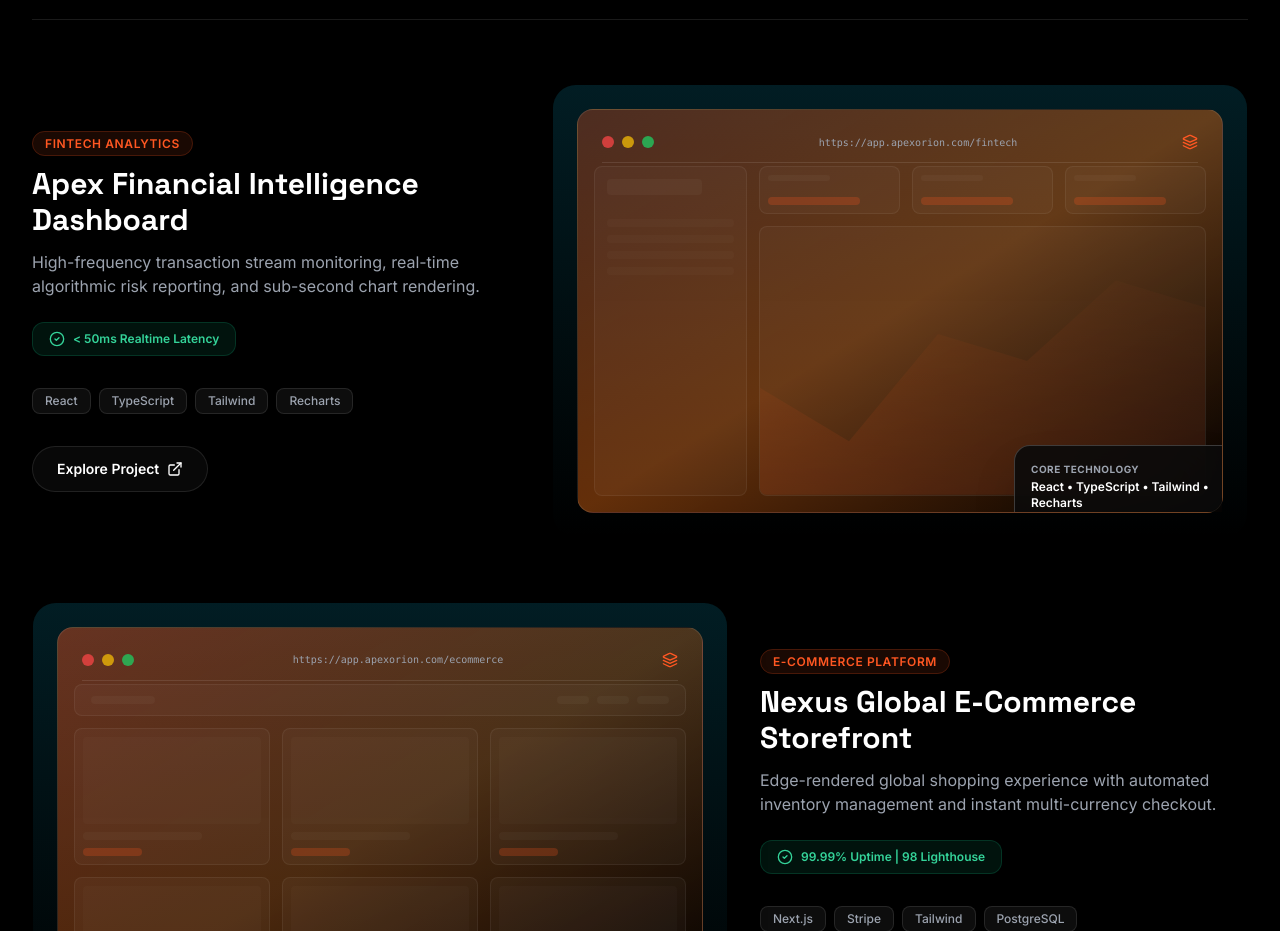
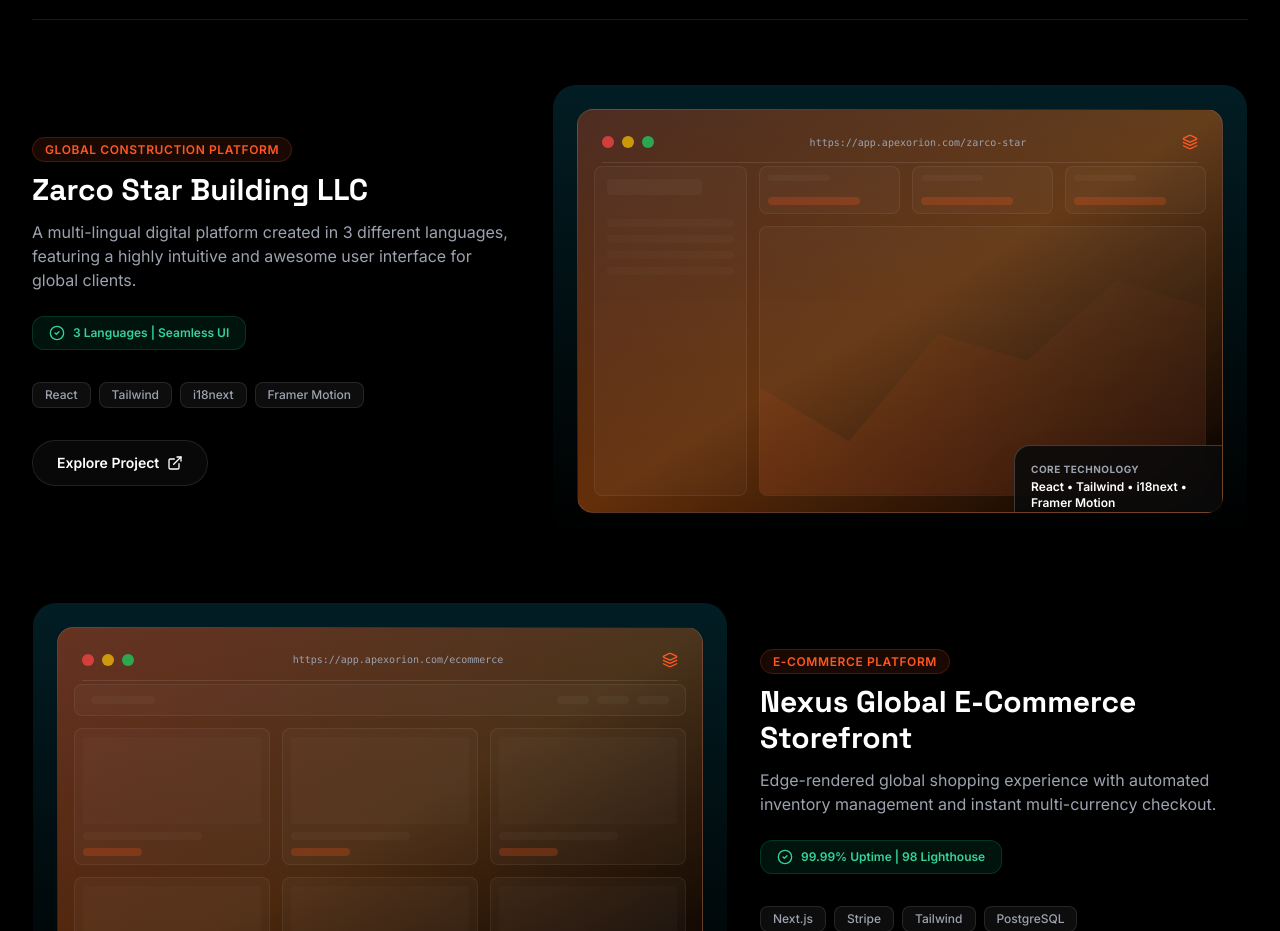
Before and after one commit to asadchaudhary27/apex-orion, a React (Vite) app: page / in a window 1280 px wide. Shown: the part 3960-4891 px from the top of the page. Built offline with nearby package versions, Linux system fonts and the light colour scheme.

Commit message:
Update featured project to Zarco Star Building LLC

```diff
--- a/src/components/sections/FeaturedWork.tsx
+++ b/src/components/sections/FeaturedWork.tsx
@@ -17,12 +17,12 @@
 
 export const FEATURED_PROJECTS: FeaturedProject[] = [
   {
-    id: 'fintech',
-    title: 'Apex Financial Intelligence Dashboard',
-    category: 'Fintech Analytics',
-    description: 'High-frequency transaction stream monitoring, real-time algorithmic risk reporting, and sub-second chart rendering.',
-    metrics: '< 50ms Realtime Latency',
-    stack: ['React', 'TypeScript', 'Tailwind', 'Recharts'],
+    id: 'zarco-star',
+    title: 'Zarco Star Building LLC',
+    category: 'Global Construction Platform',
+    description: 'A multi-lingual digital platform created in 3 different languages, featuring a highly intuitive and awesome user interface for global clients.',
+    metrics: '3 Languages | Seamless UI',
+    stack: ['React', 'Tailwind', 'i18next', 'Framer Motion'],
     mockupBg: 'from-[#FF5722]/30 via-orange-500/40 to-black',
     visualizationType: 'dashboard',
   },
```
